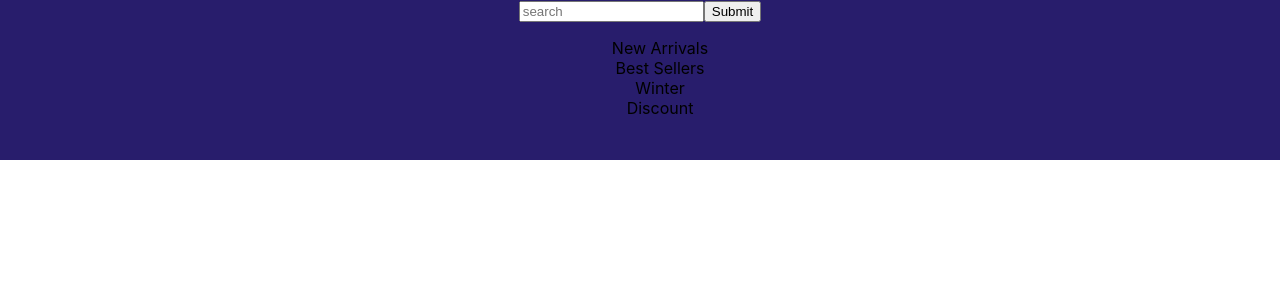
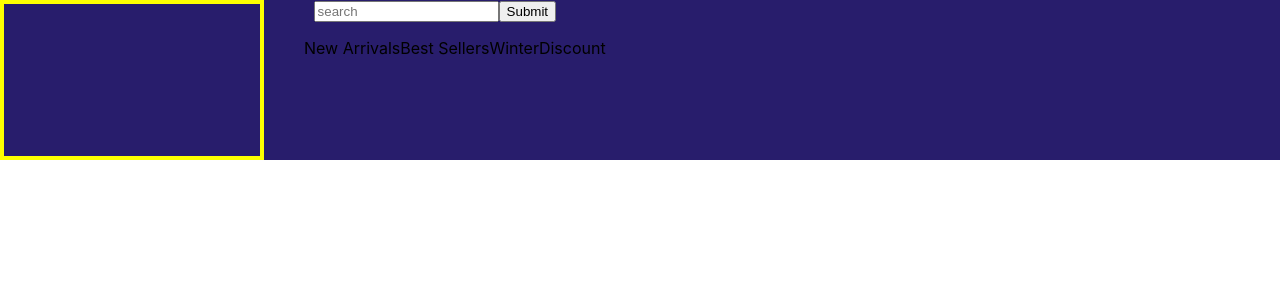
Before and after one commit to cyberstizz/theGuttiesOutlet, a React (Create React App) app in the folder client/: page / in a window 1280 px wide. Shown: the top 300 px of the page. Built offline with nearby package versions, Linux system fonts and the light colour scheme; no server answers.

Commit message:
placed border for sizing purposes on left header

```diff
--- a/client/src/components/Header.css
+++ b/client/src/components/Header.css
@@ -1,4 +1,6 @@
 .headerblock{
+    display: flex;
+    flex-direction: row;
     background-color: #281D6C;
     height: 20vh;
     width: 100vw;
@@ -6,4 +8,11 @@
 
 #navlist{
     list-style: none;
+    display: flex;
+    flex-direction: row;
 }
+
+.Left_Header{
+    width: 20vw;
+    border: 4px solid yellow;
+}
--- a/client/src/components/Header.js
+++ b/client/src/components/Header.js
@@ -42,7 +42,11 @@ import './Header.css';
             </div>
 
 
-            <div className='Right_Header'></div>
+            <div className='Right_Header'>
+
+                {/* the right header will have the cart icon and the login and logout buttons */}
+
+            </div>
 
         </header>
     )
```
